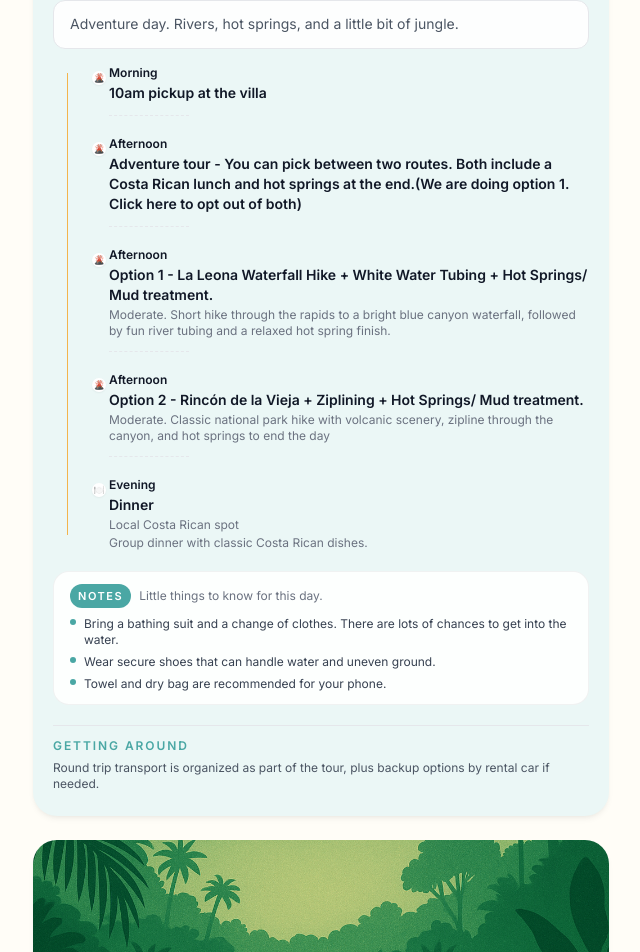
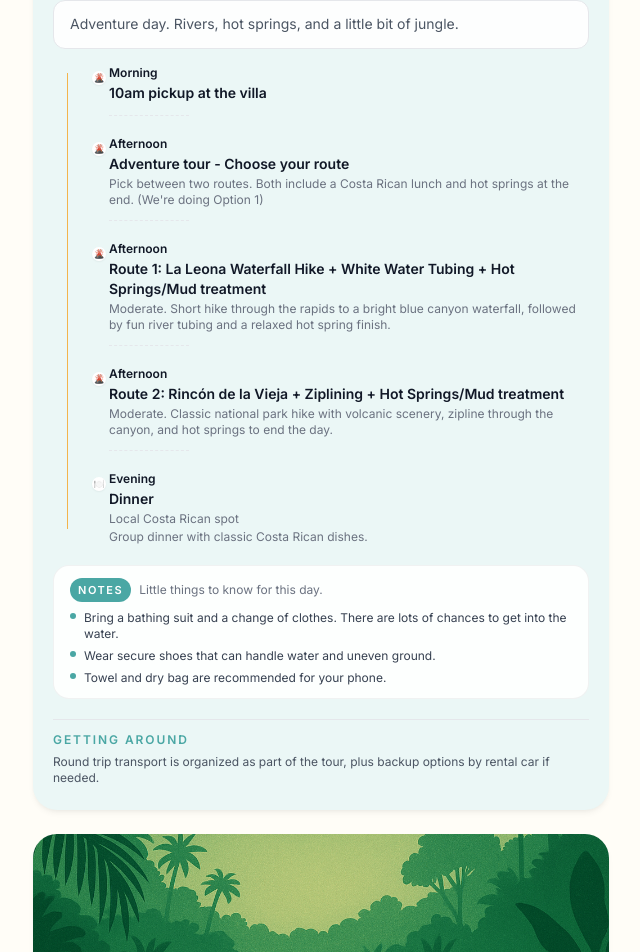
Before and after one commit to MyKalya/costa2k26, a Next.js app: page /itinerary in a window 1280 px wide. Shown: the part 2577-3529 px from the top of the page, without its empty margins (319-959 px from the left). Built offline with nearby package versions, Linux system fonts and the light colour scheme; a web font is replaced by a local one.

Commit message:
Improve Day 3 adventure options presentation: cleaner intro text, rename to Route 1/Route 2, remove opt-out link

```diff
--- a/app/itinerary/components/ItineraryPage.tsx
+++ b/app/itinerary/components/ItineraryPage.tsx
@@ -104,23 +104,23 @@ const days: DayCardProps[] = [
       },
       {
         time: "Afternoon",
-        title: "Adventure tour - You can pick between two routes. Both include a Costa Rican lunch and hot springs at the end.(We are doing option 1. Click here to opt out of both)",
+        title: "Adventure tour - Choose your route",
         location: "",
-        description: "",
+        description: "Pick between two routes. Both include a Costa Rican lunch and hot springs at the end. (We're doing Option 1)",
         icon: "adventure",
       },
       {
         time: "Afternoon",
-        title: "Option 1 - La Leona Waterfall Hike + White Water Tubing + Hot Springs/ Mud treatment.",
+        title: "Route 1: La Leona Waterfall Hike + White Water Tubing + Hot Springs/Mud treatment",
         location: "",
         description: "Moderate. Short hike through the rapids to a bright blue canyon waterfall, followed by fun river tubing and a relaxed hot spring finish.",
         icon: "adventure",
       },
       {
         time: "Afternoon",
-        title: "Option 2 - Rincón de la Vieja + Ziplining + Hot Springs/ Mud treatment.",
+        title: "Route 2: Rincón de la Vieja + Ziplining + Hot Springs/Mud treatment",
         location: "",
-        description: "Moderate. Classic national park hike with volcanic scenery, zipline through the canyon, and hot springs to end the day",
+        description: "Moderate. Classic national park hike with volcanic scenery, zipline through the canyon, and hot springs to end the day.",
         icon: "adventure",
       },
       {
```
